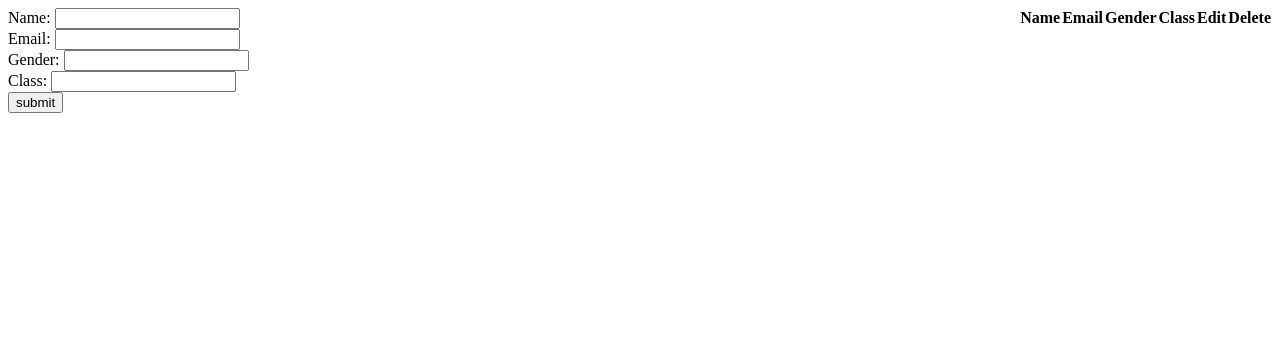
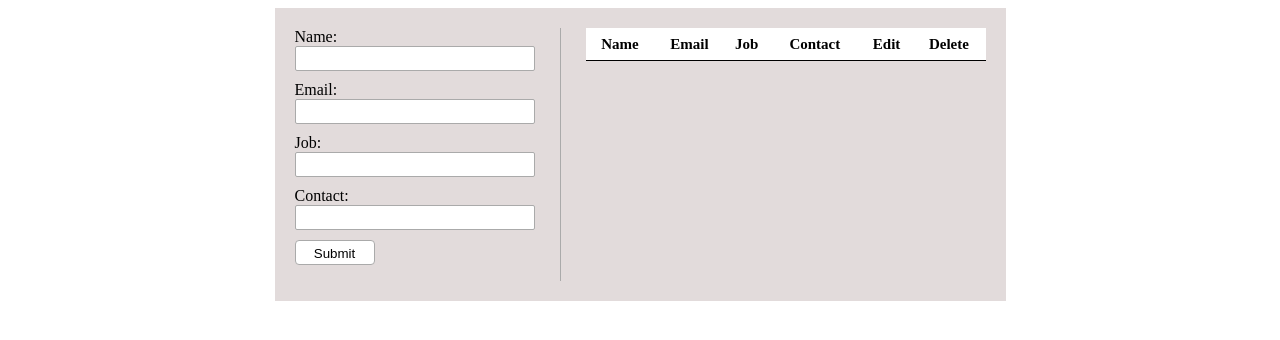
Before and after one commit to feekay/UBIT-2017-B-B13101070-MAIN, a plain HTML site: page Assignment-2/index.html in a window 1280 px wide. Drawn offline with Linux system fonts and the light colour scheme.

Commit message:
Assignment 2 -Base style done

```diff
--- a/Assignment-2/index.html
+++ b/Assignment-2/index.html
@@ -1,52 +1,34 @@
 <html>
 <head>
     <title>CRUD Assignment</title>
-    <style>
-        table{
-        width: 100%;
-        border-collapse: collapse;
-    }
-
-.table_block{
-    display: inline;
-    float:right;
-
-}
-.form_block{
-    display: inline;
-    float:left;
-
-}
-table td {
-    width: 70px;
-    height: 40px;
-    border: none;
-    border-right: 1px solid #000;
-    padding: 0 0 0 10px;
-    border-bottom:1px solid #000;
-    font-size:13px;
-}
-
-tr:first-child td {
-    font-size: 15px;
-    font-weight: bold;
-}
-    </style>
+    <link href="./style.css" type="text/css" rel="stylesheet"/>
 </head>
 <body>
+    <div id="wrapper">
     <div class="form_block">
         <form id ="form" onsubmit="return onSubmit()">
         <!--Inputs-->
+
             <input id='id' name="id" type=hidden value=-1>
-            <label>Name: </label>
-            <input id='name' name="name" required></input><br/>
-            <label>Email: </label>
-            <input id='email' name="email" type="email" required></input><br/>
-            <label>Gender: </label>
-            <input id='gender' name="gender" required></input><br/>
-            <label>Class: </label>
-            <input id='cls' name="class" required></input><br/>
-            <input type=submit value="submit"><br/>
+            <div class="row">
+                <label>Name: </label>
+                <input id='name' name="name" required>
+            </div>
+            <div class="row">
+                <label>Email: </label>
+                <input id='email' name="email" type="email" required>
+            </div>
+            <div class="row">
+                <label>Job: </label>
+                <input id='gender' name="gender" required>
+            </div>
+            <div class="row">
+                <label>Contact: </label>
+                <input type="text" id='cls' onkeypress="return event.charCode >= 48 && event.charCode <= 57" name="class"  required>
+            </div>
+            <div class="row">
+                <input class="submit" type=submit value="Submit"><br/>
+            </div>
         </form>
     </div>
     <div class="table_block">
@@ -54,8 +36,8 @@ tr:first-child td {
         <tr>
             <th>Name</th>
             <th>Email</th>
-            <th>Gender</th>
-            <th>Class</th>
+            <th>Job</th>
+            <th>Contact</th>
             <th>Edit</th>
             <th>Delete</th>
         </tr>
@@ -63,6 +45,8 @@ tr:first-child td {
         </tbody>
     </table>
     </div>
+
+</div>
 <script>
     //Use MVC to update table
     //Make a data model that updates view on change view is a listener.
--- /dev/null
+++ b/Assignment-2/style.css
@@ -0,0 +1,93 @@
+#wrapper {
+        display: table;
+        margin: 0 auto;
+        background: #e2dbdb;
+        padding: 20px;
+    }
+
+    .form_block {
+        float: left;
+        border-right: 1px solid #aaa;
+        width: 250px;
+        margin: 0 25px 0 0;
+        padding: 0 15px 0 0;
+    }
+
+    input {
+        height: 25px;
+        line-height: 25px;
+        width: 240px;
+        border-radius: 2px;
+        border: 1px solid #aaa;
+        padding: 0 0 0 10px;
+    }
+
+    input.submit {
+        width: 80px;
+        background: #fff;
+        border-radius: 4px;
+        cursor: pointer;
+        padding: 0;
+    }
+
+    .row {
+        margin: 0 0 10px;
+    }
+
+    label {
+        width: 100px;
+        display: inline-block;
+    }
+
+    .table_block {
+        float: right;
+    }
+
+    table{
+    width: 100%;
+    border-collapse: collapse;
+}
+
+    tbody {
+        border-bottom: 1px solid #000;
+    }
+
+    .table_block {
+        display: inline;
+        float: right;
+        width: 400px;
+    }
+    table td {
+        width: 70px;
+        height: 40px;
+        border: none;
+        border-right: 1px solid #000;
+        padding: 0 0 0 10px;
+        border-bottom:1px solid #000;
+        font-size:13px;
+    }
+    tr:first-child th {
+        font-size: 15px;
+        font-weight: bold;
+    }
+
+    td:last-child {
+        border-right: 0;
+    }
+
+    tr:nth-child(2n+1) {
+        background: #b9b5b5;
+    }
+
+    tr:nth-child(2n) {
+        background: #ffffff;
+    }
+
+    tbody:first-child tr {
+        background: #fff;
+    }
+
+    tbody:first-child {
+        background: #fff;
+        line-height: 30px;
+    }
```
